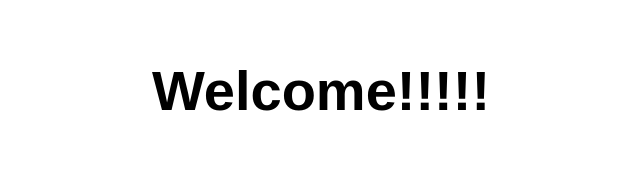
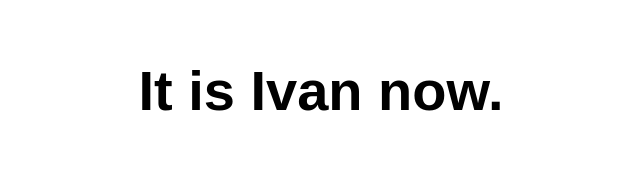
Before and after one commit to warzvne/my-first-static-web-app2, a website: page src/index.html in a window 1280 px wide. Shown: the whole page, without its empty margins (319-959 px from the left). Drawn offline with Linux system fonts and the light colour scheme.

Commit message:
Update index.html

```diff
--- a/src/index.html
+++ b/src/index.html
@@ -5,12 +5,12 @@
   <meta charset="UTF-8">
   <meta name="viewport" content="width=device-width, initial-scale=1.0">
   <link rel="stylesheet" href="styles.css">
-  <title>Hello!!!!!!!!!</title>
+  <title>Hello Case.</title>
 </head>
 
 <body>
   <main>
-    <h1>Welcome!!!!!</h1>
+    <h1>It is Ivan now.</h1>
   </main>
 </body>
 
```
